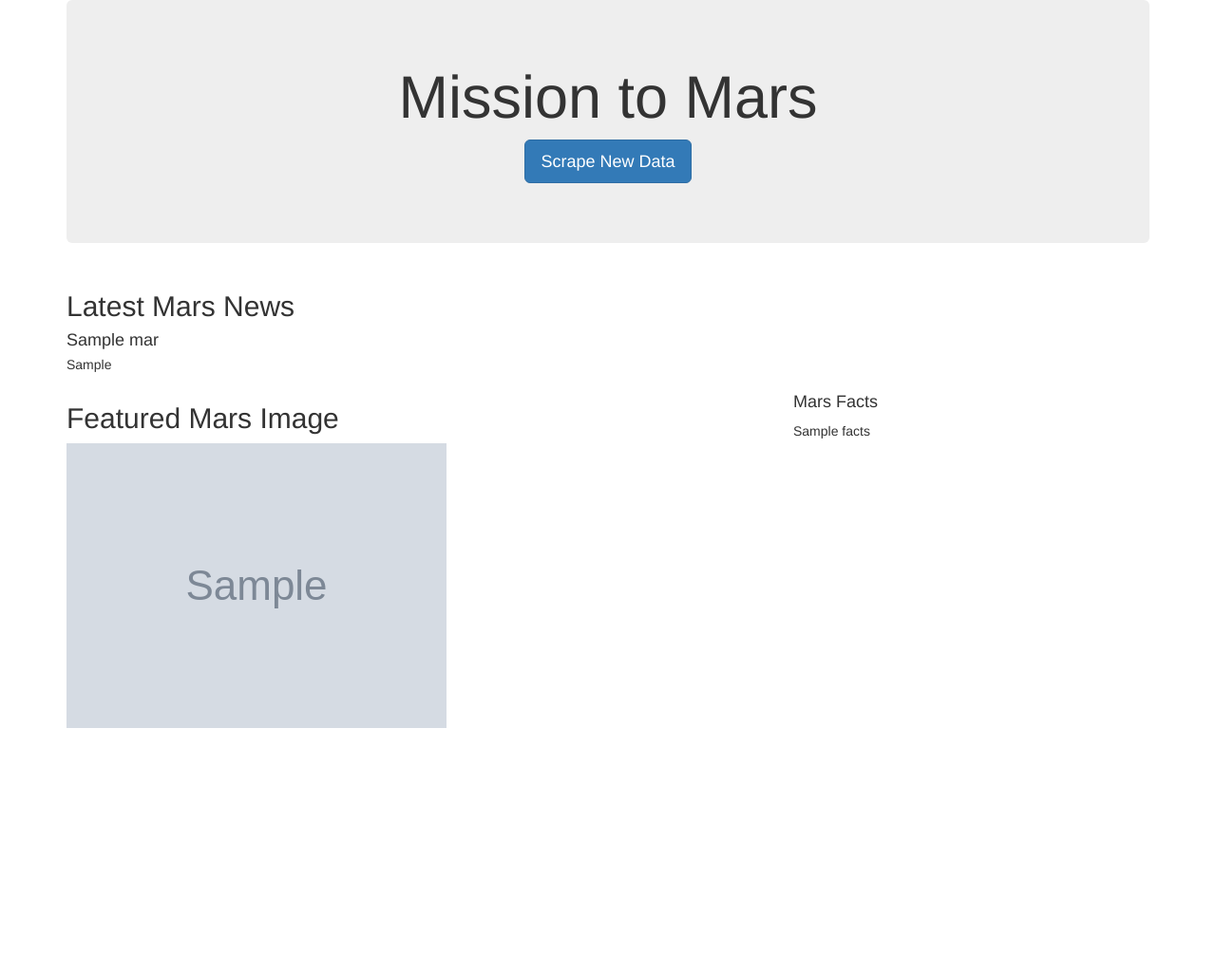
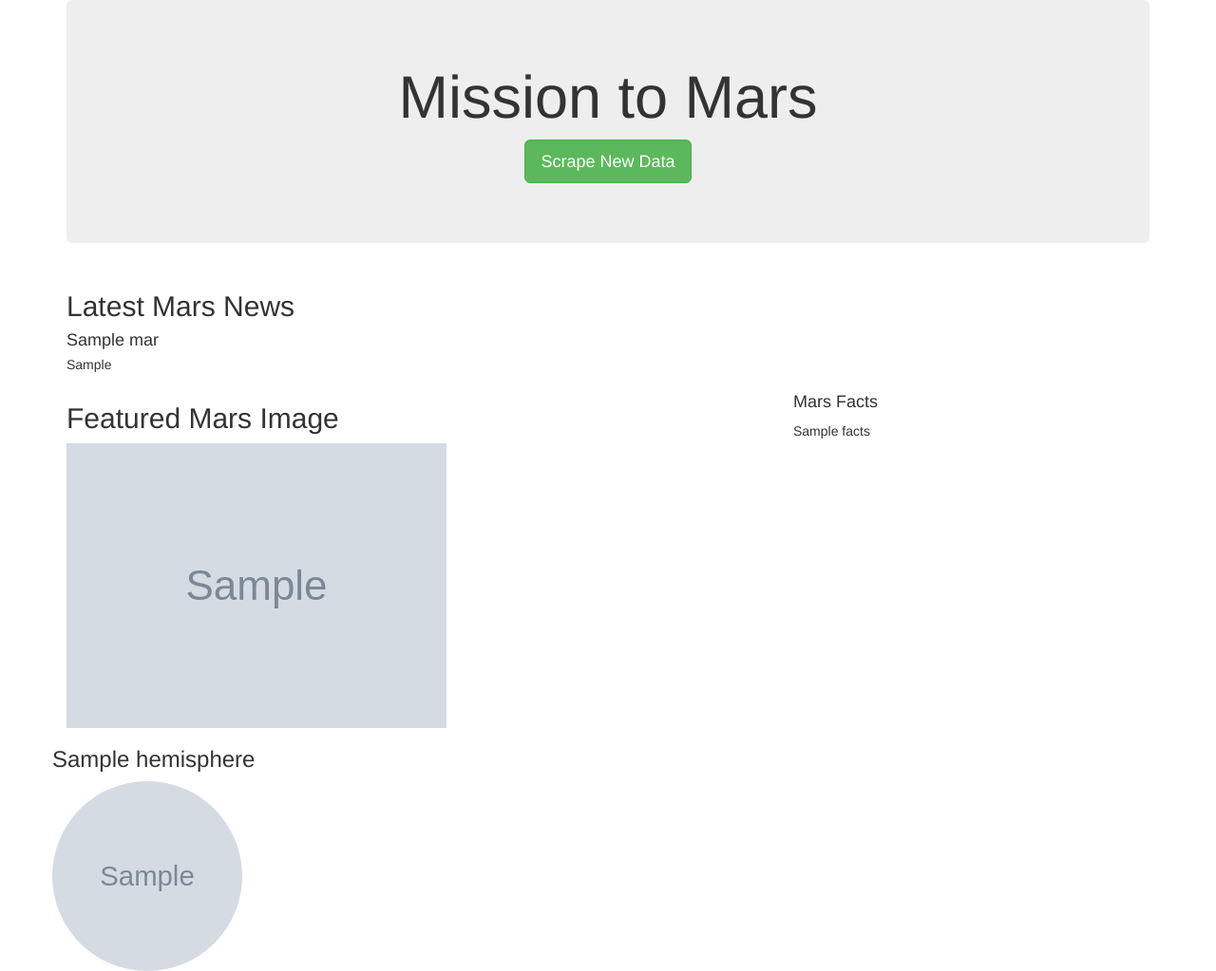
Before and after one commit to DBatterman/Mission-To-Mars, a Flask app: page / in a window 1280 px wide. Shown: the whole page at 95% size. Before the commit the page ends 767 px from the top, so only its background shows below. Run offline with Flask 2, Linux system fonts and the light colour scheme; grey boxes marked "Sample" are stand-in pictures; a database or web service that is not in the repository returns one stand-in record (values such as "Sample title"); some libraries are stand-ins or nearby versions.

Commit message:
Updated for Deliverables 2 and 3

```diff
--- a/templates/index.html
+++ b/templates/index.html
@@ -13,12 +13,12 @@
         <div class="jumbotron text-center">
             <h1>Mission to Mars</h1>
             <!-- Add a button to activate scraping script -->
-            <p><a class="btn btn-primary btn-lg" href="/scrape"
+            <p><a class="btn btn-success btn-lg" href="/scrape"
                   role="button">Scrape New Data</a></p>
         </div>
         <!-- Mars News -->
         <div class="row" id="mars-news">
-            <div class="col-md-12">
+            <div class="col-xs-12 col-md-12">
                 <div class="media">
                     <div class="media-body">
                         <h2>Latest Mars News</h2>
@@ -30,11 +30,11 @@
         </div>
         <!-- Featured Image and Facts table-->
         <div class="row" id="mars-featured-image">
-            <div class="col-md-8">
+            <div class="col-xs-8 col-md-8">
                 <h2>Featured Mars Image</h2>
                 <img src="{{ mars.featured_image }}" class="img-responsive" alt="Responsive image">
             </div>
-            <div class="col-md-4">
+            <div class="col-xs-4 col-md-4">
                 <!-- Mars Facts -->
                 <div class="row" id="mars-facts">
                     <h4>Mars Facts</h4>
@@ -42,6 +42,12 @@
                 </div>
             </div>
         </div>
+        <div class="row">
+            {% for hemisphere in mars.hemispheres %}
+            <h3>{{hemisphere.title}}</h3>
+            <img src="{{hemisphere.img_url}}" alt="Responsive image" class="img-circle" width="200" height="200">
+            {% endfor %}
+        </div>
     </div>
 </body>
 </html>
```
